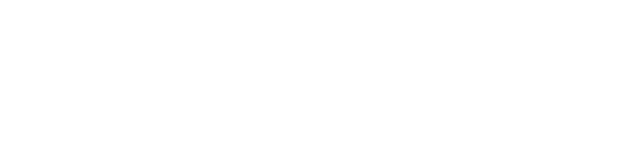
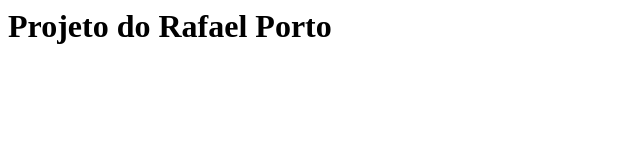
Before and after one commit to Rafapmaximo/curso-git, a plain HTML site: page index.html in a window 1280 px wide. Shown: the whole page, without its empty margins (0-640 px from the left). Drawn offline with Linux system fonts and the light colour scheme.

Commit message:
Titulo da pagina

```diff
--- a/index.html
+++ b/index.html
@@ -2,5 +2,6 @@
 	<head>
 	</head>
 	<body>
+		<h1>Projeto do Rafael Porto</h1>
 	</body>
 </html>
```
